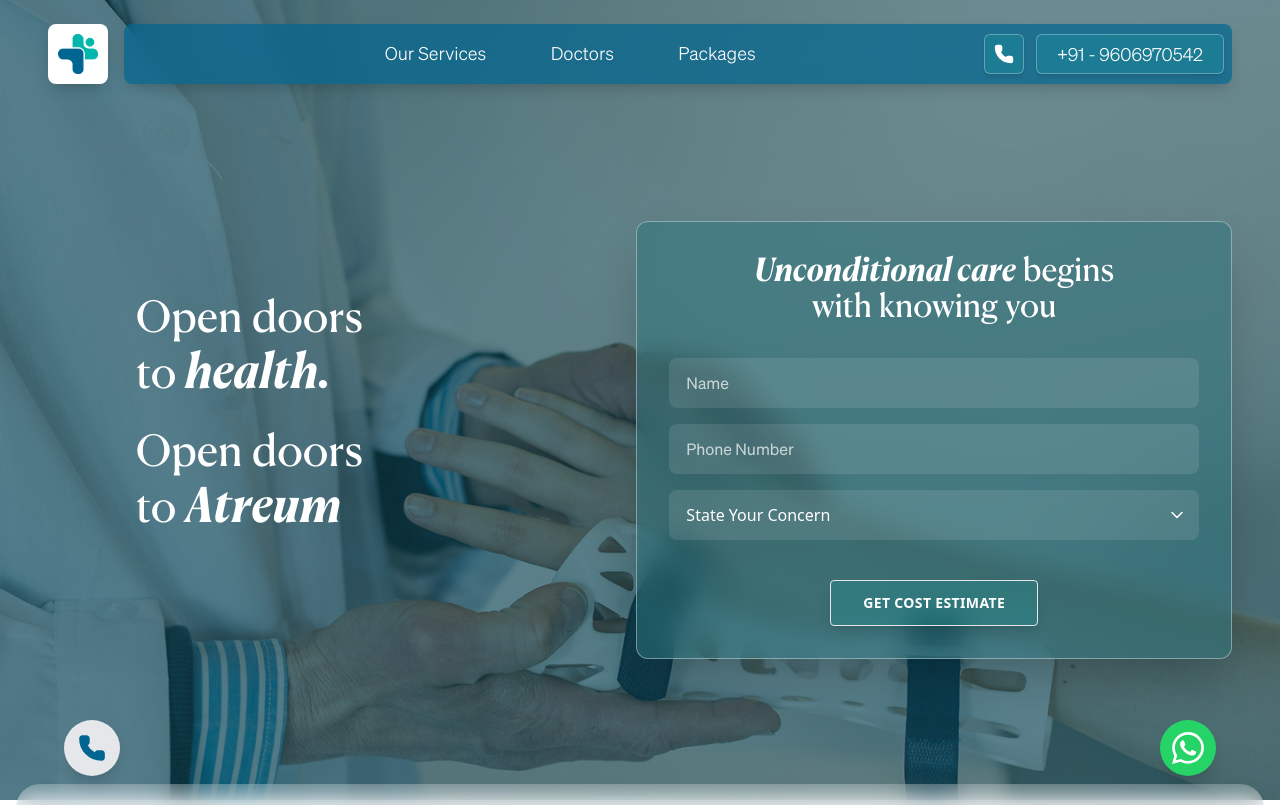
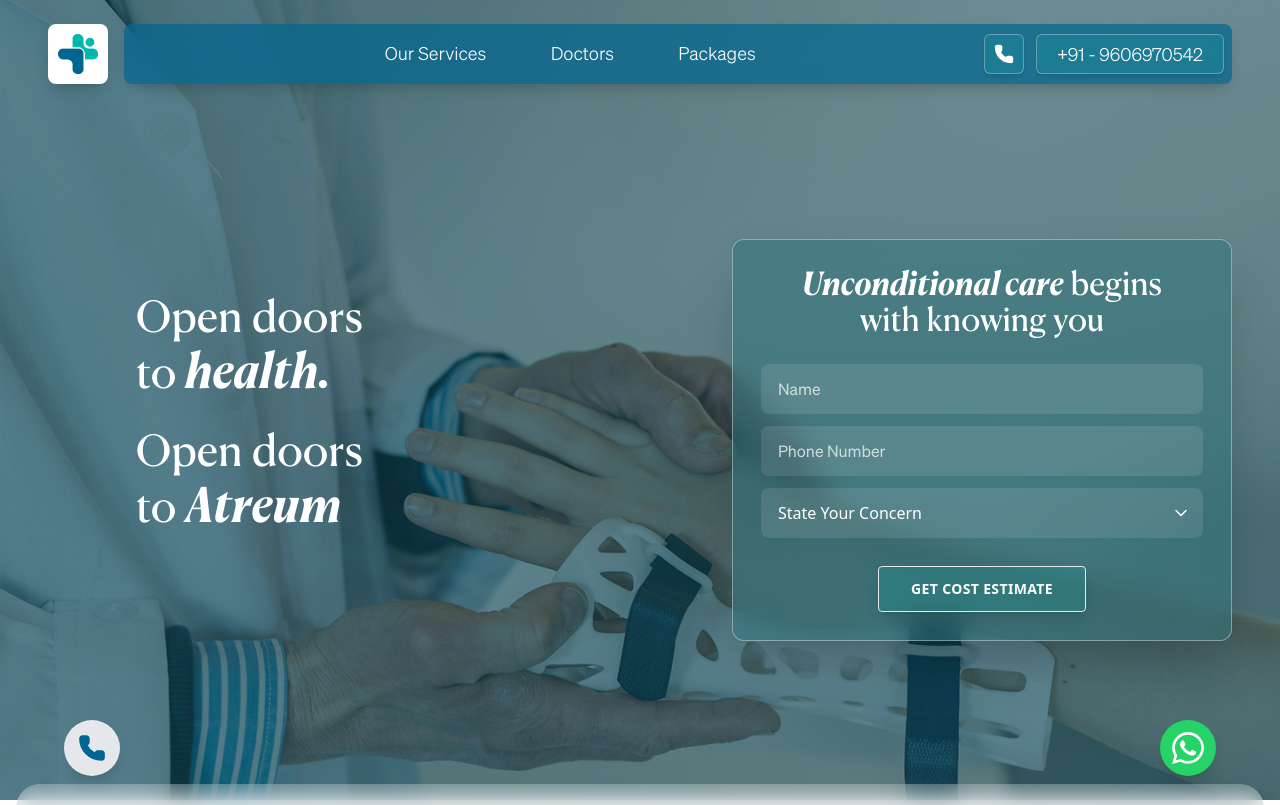
Before and after one commit to suman987654432/atreum, a React (Vite) app: page /orthopedics in a window 1280 px wide. Shown: the top 805 px of the page. Built offline with nearby package versions, Linux system fonts and the light colour scheme.

Commit message:
feat: Update Ortho component styling and layout for improved user experience

```diff
--- a/src/components/departments/Ortho.jsx
+++ b/src/components/departments/Ortho.jsx
@@ -38,21 +38,21 @@ const Ortho = () => {
 
                     </div>
                     {/* Right Side Form */}
-                    <div className="w-full lg:w-[600px] max-w-full lg:max-w-[600px] lg:ml-auto">
-                        <div className="bg-[#2C747C80] border-[1px] border-[#FFFFFF61] p-6 sm:p-7 md:p-8 rounded-xl shadow-2xl bg-blur-lg backdrop-blur-md">
+                    <div className="w-full lg:w-[500px] max-w-full lg:max-w-[500px] lg:ml-auto">
+                        <div className="bg-[#2C747C80] border-[1px] border-[#FFFFFF61] p-5 sm:p-6 md:p-7 rounded-xl shadow-2xl bg-blur-lg backdrop-blur-md">
                             <h3 className="text-white font-canela font-normal text-[22px] sm:text-[28px] md:text-[32px] leading-[30px] sm:leading-[32px] md:leading-[36px] tracking-normal text-center">
                                 <span className="font-bold italic">Unconditional care</span> begins
                             </h3>
-                            <h3 className="text-white font-canela font-normal text-[22px] sm:text-[28px] md:text-[32px] leading-[30px] sm:leading-[32px] md:leading-[36px] tracking-normal text-center mb-6 sm:mb-8">
+                            <h3 className="text-white font-canela font-normal text-[22px] sm:text-[28px] md:text-[32px] leading-[30px] sm:leading-[32px] md:leading-[36px] tracking-normal text-center mb-5 sm:mb-6">
                                 with knowing you
                             </h3>
 
-                            <form className="space-y-4">
+                            <form className="space-y-3">
                                 <div className="relative">
                                     <input
                                         type="text"
                                         placeholder="Name"
-                                        className="w-full bg-[#ffffff1a] border border-transparent rounded-lg text-white placeholder-white/70 px-4 py-3 text-base focus:outline-none focus:border-white/50 focus:bg-[#ffffff25] transition-all font-sohne"
+                                        className="w-full bg-[#ffffff1a] border border-transparent rounded-lg text-white placeholder-white/70 px-4 py-3 text-base focus:outline-none focus:border-white/50 focus:bg-[#ffffff25]  font-sohne"
                                     />
                                 </div>
 
@@ -60,13 +60,13 @@ const Ortho = () => {
                                     <input
                                         type="tel"
                                         placeholder="Phone Number"
-                                        className="w-full bg-[#ffffff1a] border border-transparent rounded-lg text-white placeholder-white/70 px-4 py-3 text-base focus:outline-none focus:border-white/50 focus:bg-[#ffffff25] transition-all font-sohne"
+                                        className="w-full bg-[#ffffff1a] border border-transparent rounded-lg text-white placeholder-white/70 px-4 py-3 text-base focus:outline-none focus:border-white/50 focus:bg-[#ffffff25]  font-sohne"
                                     />
                                 </div>
 
                                 <div className="relative">
                                     <select
-                                        className="w-full bg-[#ffffff1a] border border-transparent rounded-lg text-white placeholder-white/70 px-4 py-3 text-base focus:outline-none focus:border-white/50 focus:bg-[#ffffff25] transition-all appearance-none cursor-pointer"
+                                        className="w-full bg-[#ffffff1a] border border-transparent rounded-lg text-white placeholder-white/70 px-4 py-3 text-base focus:outline-none focus:border-white/50 focus:bg-[#ffffff25]  appearance-none cursor-pointer"
                                         defaultValue=""
                                     >
                                         <option value="" disabled className="text-gray-400 bg-[#19628DE0] font-sohne font-normal text-[16px] leading-[31px] tracking-normal">State Your Concern</option>
@@ -87,7 +87,7 @@ const Ortho = () => {
                                     </div>
                                 </div>
 
-                                <div className="pt-6 text-center">
+                                <div className="pt-4 text-center">
                                     <button
                                         type="submit"
                                         className="w-full sm:w-auto bg-[#0FB1AB33] border border-[#0FFFFFF] hover:bg-[#347d8b] text-white font-bold py-3 px-8 rounded shadow-lg uppercase tracking-wide text-sm transition-all duration-300"
```
